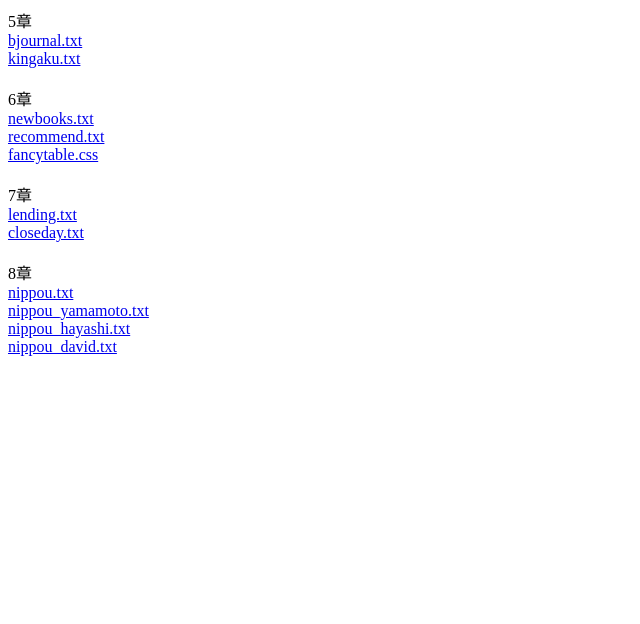
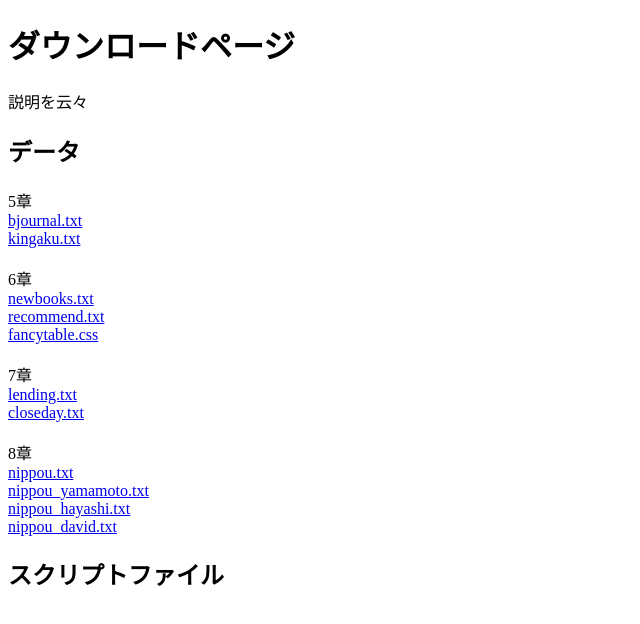
Before and after one commit to yamamototetsuya/yamamototetsuya.github.com, a plain HTML site: page p/index.html in a window 1280 px wide. Shown: the whole page, without its empty margins (0-640 px from the left). Drawn offline with Linux system fonts and the light colour scheme.

Commit message:
Update index.html

```diff
--- a/p/index.html
+++ b/p/index.html
@@ -4,6 +4,12 @@
 <meta http-equiv="Content-Type" content="text/html; charset=utf-8" />
 </head>
 <body>
+
+<h1>ダウンロードページ</h1>
+
+<p>説明を云々</p>
+
+<h2>データ</h2>
 
 5章<br/>
 <a href="bjournal.txt">bjournal.txt</a><br/>
@@ -24,5 +30,7 @@
 <a href="nippou_hayashi.txt">nippou_hayashi.txt</a><br/>
 <a href="nippou_david.txt">nippou_david.txt</a><br/>
 
+<h2>スクリプトファイル</h2>
+
 </body>
 </html>
```
